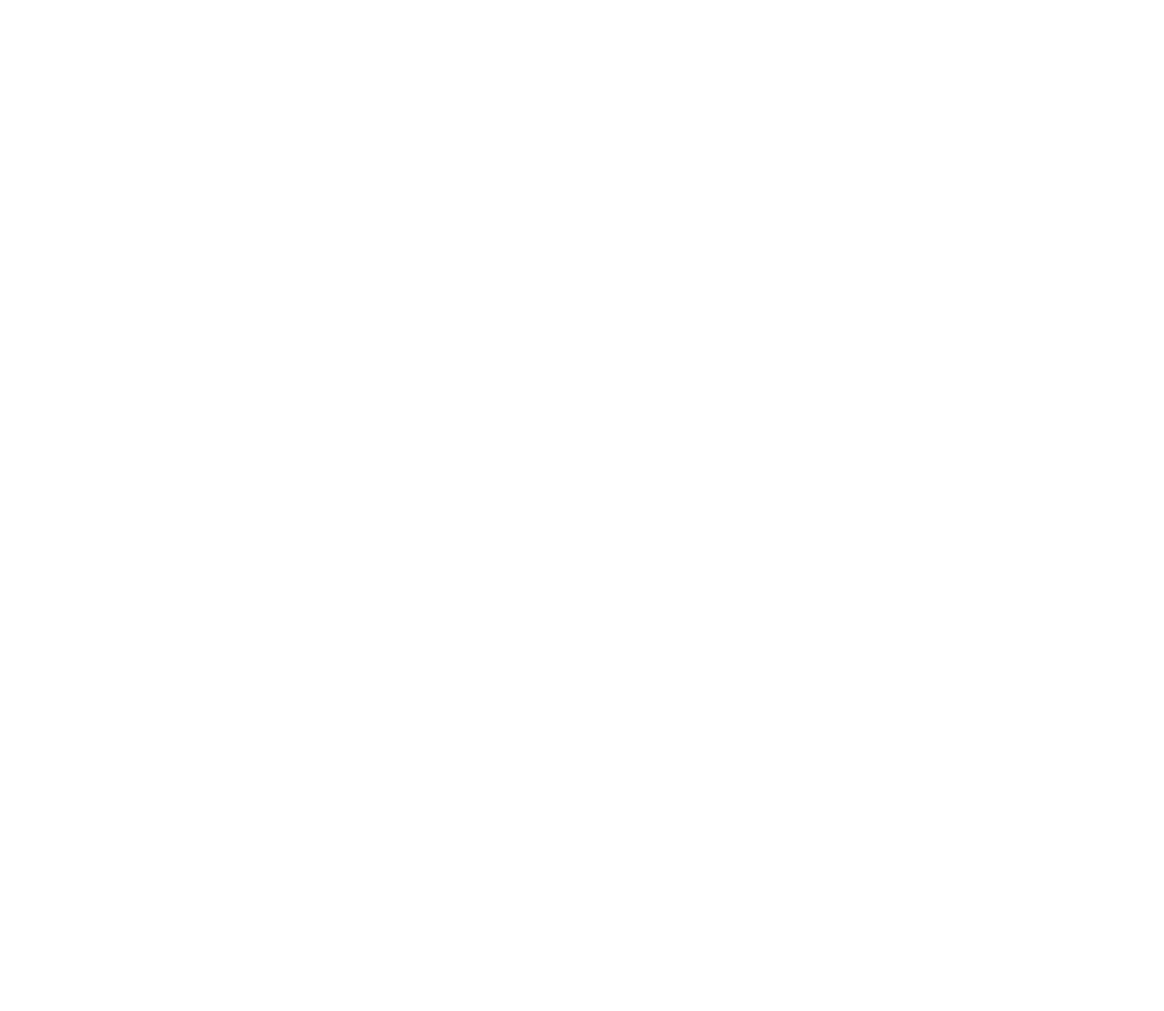
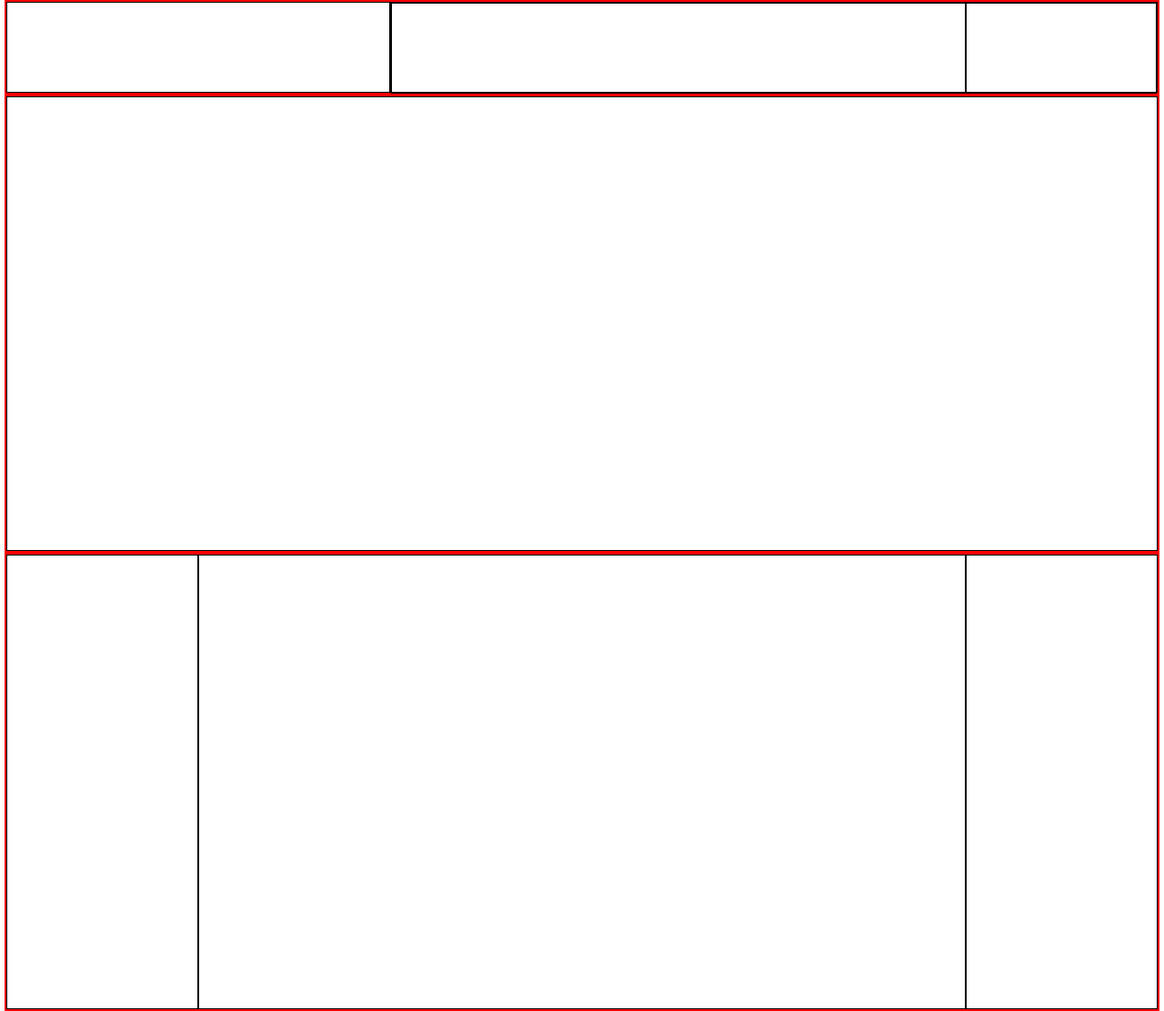
Before and after one commit to Simonecardinale/html-css-helbiz, a plain HTML site: page index.html in a window 1280 px wide. Shown: the whole page at 91% size. Before the commit the page ends 800 px from the top, so only its background shows below. Drawn offline with nearby package versions, Linux system fonts and the light colour scheme.

Commit message:
section 1 blocks

```diff
--- a/css/framework.css
+++ b/css/framework.css
@@ -2,19 +2,14 @@
     margin: 0;
     padding: 0;
     box-sizing: border-box;
-    text-align: center;
 }
 
+  /* framework */
+
 .container {
-    max-width: 1200px;
-    /* border: 2px solid red; */
-    margin: 200px auto;
-}
-
-.container::after {
-    clear: both;
-    content: "";
-    display: table;
+    max-width: 1270px;
+    border: 2px solid red;
+    margin: 0 auto;
 }
 
 .row::after {
@@ -23,12 +18,10 @@
     display: table;
 }
 
-.row {
-    /* height: 200px; */
-}
-
 [class*="col-"] {
     float: left;
+    border: 1px solid black;
+    height: 100%;
 }
 
 .col-lg-1 {
--- a/css/style.css
+++ b/css/style.css
@@ -0,0 +1,22 @@
+/* stili generali */
+body {
+    font-family: 'Open Sans', sans-serif;
+}
+
+a {
+    text-decoration: none;
+}
+
+/* /stili generali */
+
+/* nav bar */
+
+nav .container .row [class*="col-"] {
+    height: 100px;
+}
+
+header .container .row .col-lg-12, section .container .row {
+    height: 500px;
+}
+
+/* /nav-bar */
--- a/index.html
+++ b/index.html
@@ -0,0 +1,58 @@
+<!DOCTYPE html>
+<html lang="en">
+<head>
+    <meta charset="UTF-8">
+    <meta name="viewport" content="width=device-width, initial-scale=1.0">
+    <title>Document</title>
+    <link rel="stylesheet" href="css/framework.css">
+    <link rel="stylesheet" href="css/style.css">
+    <link rel="preconnect" href="https://fonts.gstatic.com">
+    <link href="https://fonts.googleapis.com/css2?family=Open+Sans:wght@300;400&display=swap" rel="stylesheet">
+</head>
+<body>
+    <!-- nav-bar -->
+    <nav>
+        <div class="container">
+            <div class="row">
+                <div class="col-lg-4">
+
+                </div>
+                <div class="col-lg-8">
+                    <div class="row">
+                        <div class="col-lg-9">
+
+                        </div>
+                        <div class="col-lg-3">
+
+                        </div>
+                    </div>
+                </div>
+            </div>
+        </div>
+    </nav>
+
+    <!-- jumbotron -->
+    <header>
+        <div class="container">
+            <div class="row">
+                <div class="col-lg-12"></div>
+            </div>
+        </div>
+    </header>
+    <!-- /jumbotron -->
+
+    <!-- 1 sezione  -->
+    <section>
+        <div class="container">
+            <div class="row">
+                <div class="col-lg-2"></div>
+                <div class="col-lg-8"></div>
+                <div class="col-lg-2"></div>
+            </div>
+        </div>
+    </section>
+    <!-- /1 sezione -->
+
+    <!-- /nav-bar -->
+</body>
+</html>
```
Also changed, not shown: img/app-store-badge.svg (added), img/appstore.svg (added), img/city.7c8c928.jpg (added), img/google-play-badge.svg (added), img/helbiz-logo.svg (added), img/helbizbike@2x.d9f68fe.png (added), img/helbizgo@2x.333fed1.png (added), img/hero-bg.jpg (added), img/index-banner.1f6fd0a.jpg (added), img/iphone-bg.2dae1bd.png (added), img/iphone-frame.7897a89.png (added), img/scooter.f0a0397.jpg (added), 2 other files.
